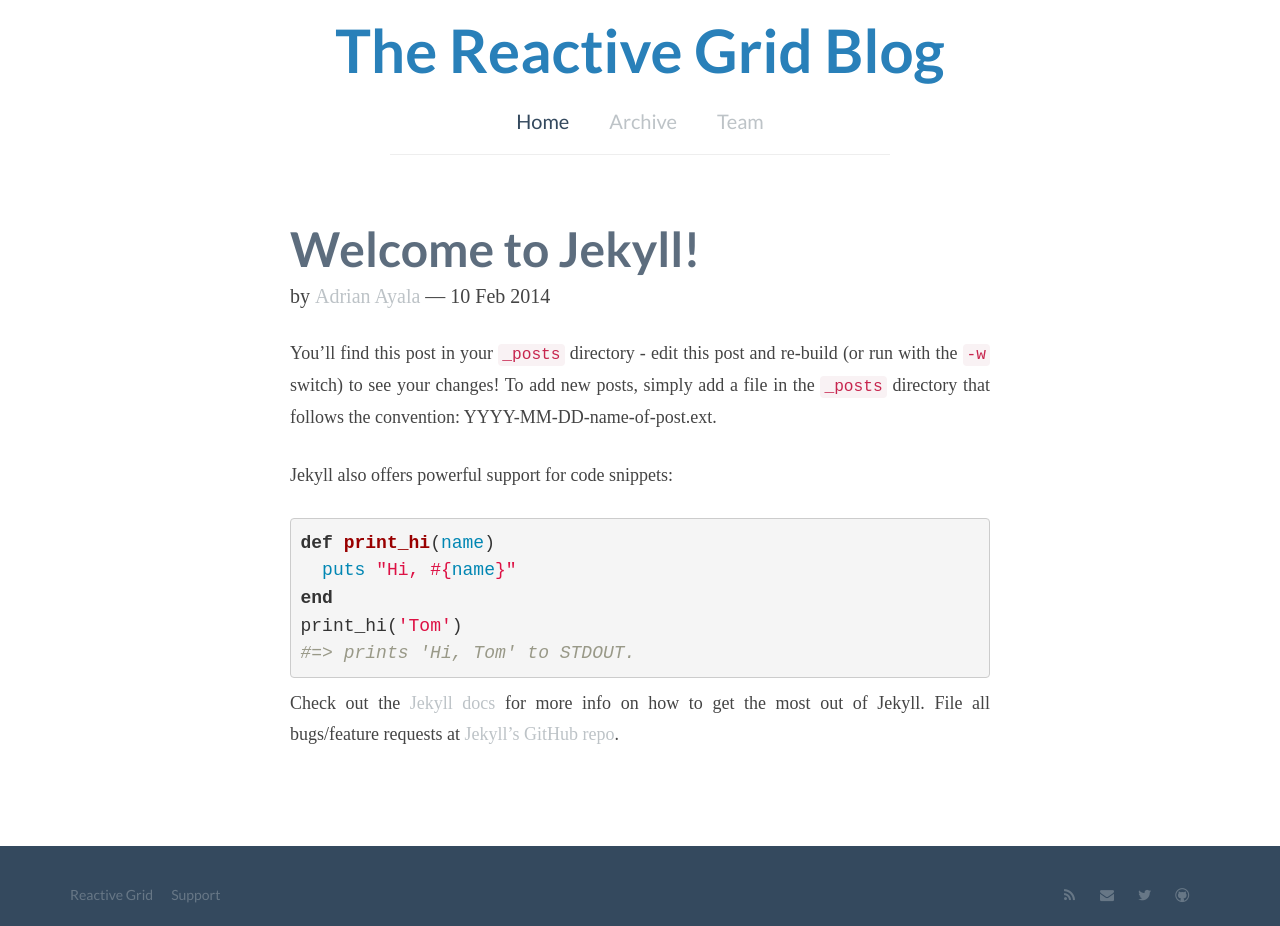
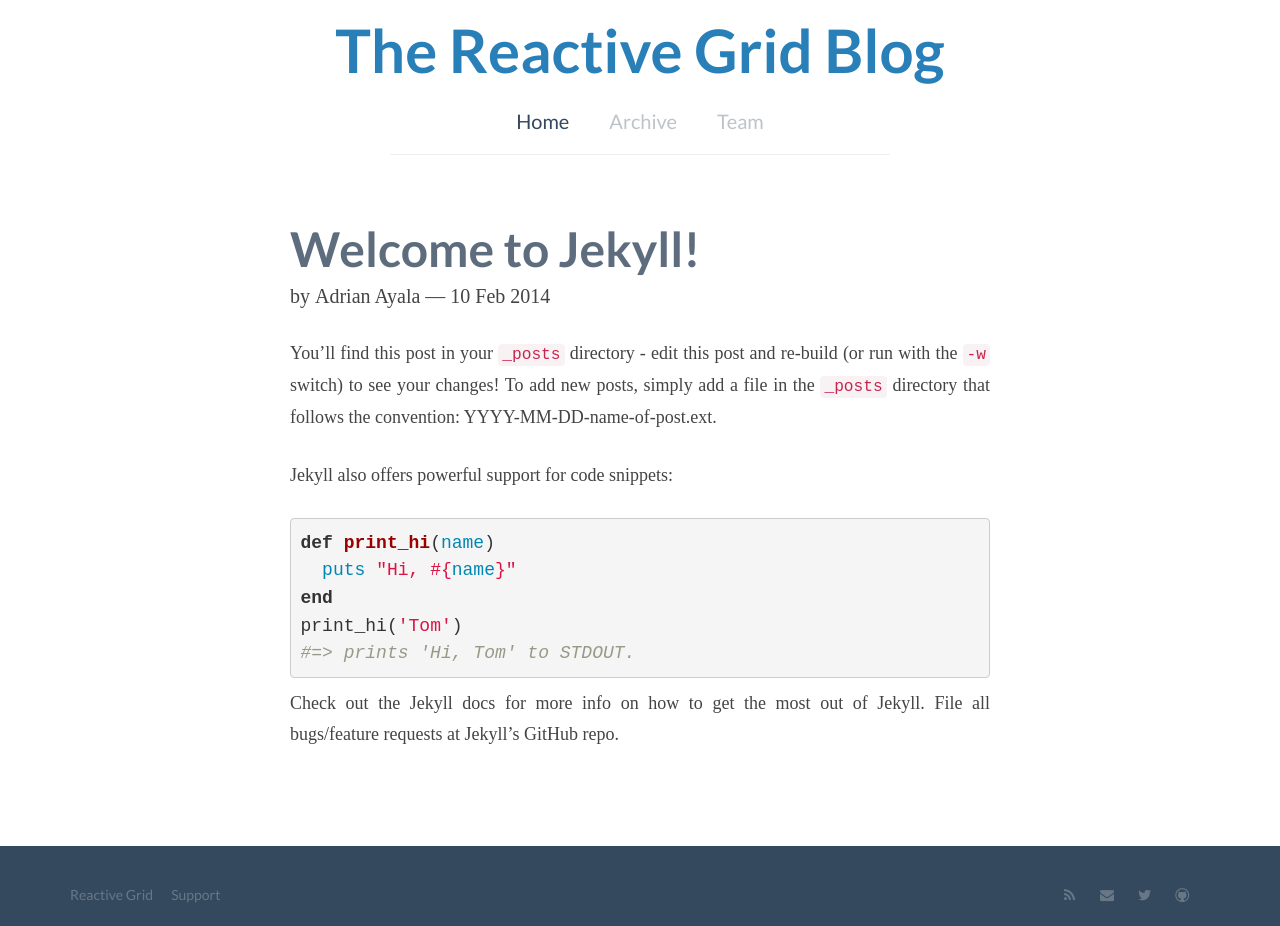
Before and after one commit to edmt/reactivegrid.github.io, a Jekyll site: the page built from index.html, in a window 1280 px wide. Built offline with Jekyll 4.4.1, drawn with Linux system fonts in a browser that asks for light colours; some web fonts are replaced; Markdown is read by kramdown in place of the engine named in the settings; the list of posts is cut into pages by our own code.

Commit message:
Changes anchor's color in the post data and body

```diff
--- a/_scss/_posts.scss
+++ b/_scss/_posts.scss
@@ -27,7 +27,7 @@
 
     a {
       margin: 0 5px 0 5px;
-      color: rgba(189, 195, 199,1.0);
+      color: $body-copy-color;
 
       &:hover {
         color: rgba(41, 128, 185,1.0);
@@ -41,7 +41,7 @@
     font-size: 20px;
 
     a {
-      color: rgba(189, 195, 199,1.0);
+      color: $body-copy-color;
 
       &:hover {
         color: rgba(41, 128, 185,1.0);
```
Also changed, not shown: css/main.css.
